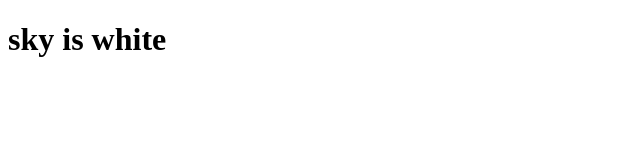
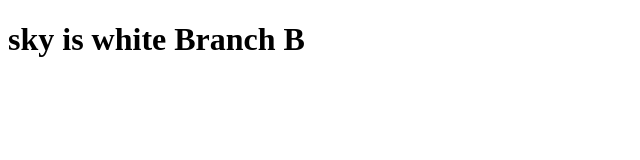
Before and after one commit to Ritikverma323/git_branch_01, a plain HTML site: page index.html in a window 1280 px wide. Shown: the whole page, without its empty margins (0-640 px from the left). Drawn offline with Linux system fonts and the light colour scheme.

Commit message:
initial commit in branchB

```diff
--- a/index.html
+++ b/index.html
@@ -7,6 +7,6 @@
     <title>Document</title>
 </head>
 <body>
-    <h1>sky is white</h1>
+    <h1>sky is white Branch B</h1>
 </body>
 </html>
```
